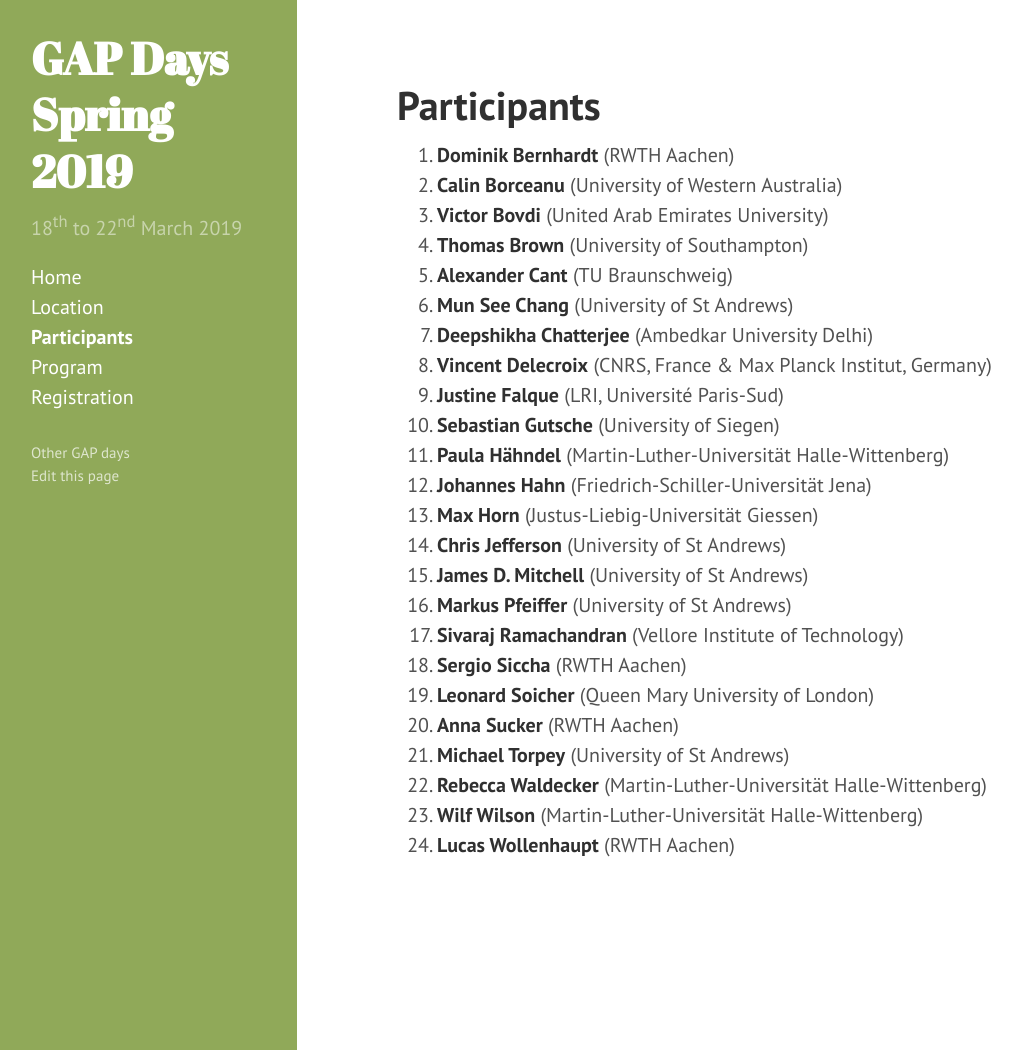
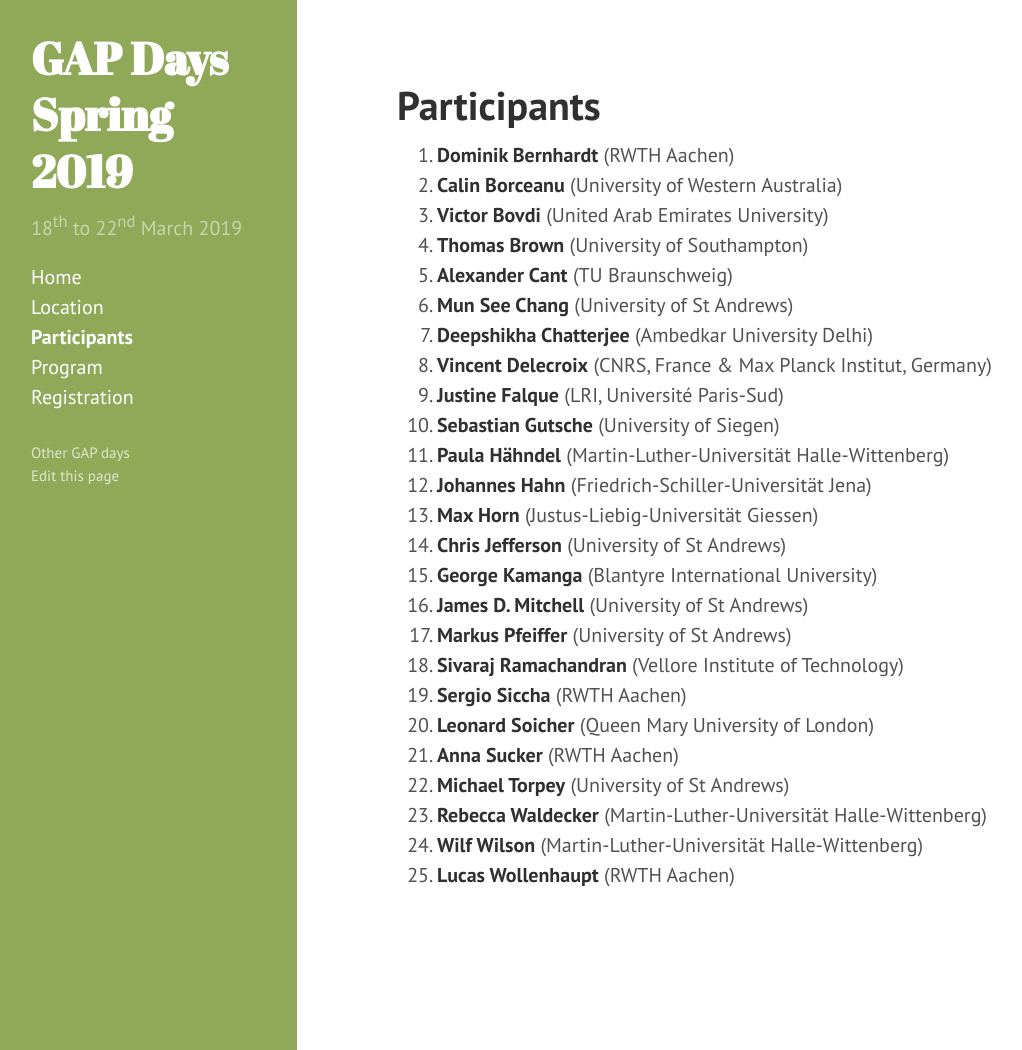
Before and after one commit to jesusmartinez-garcia/2020-01-21-colchester-workshop, a Jekyll site: the page built from participants.md, in a window 1280 px wide and 1050 px high. Shown: the whole window, without its empty margins (3-1025 px from the left). Built offline with Jekyll 4.4.1, drawn with Linux system fonts in a browser that asks for light colours.

Commit message:
Add Kamanga

```diff
--- a/_data/participants.yml
+++ b/_data/participants.yml
@@ -40,6 +40,9 @@
 - name: Chris Jefferson
   affiliation: University of St Andrews
 
+- name: George Kamanga
+  affiliation: Blantyre International University
+
 - name: James D. Mitchell
   affiliation: University of St Andrews
 
```
